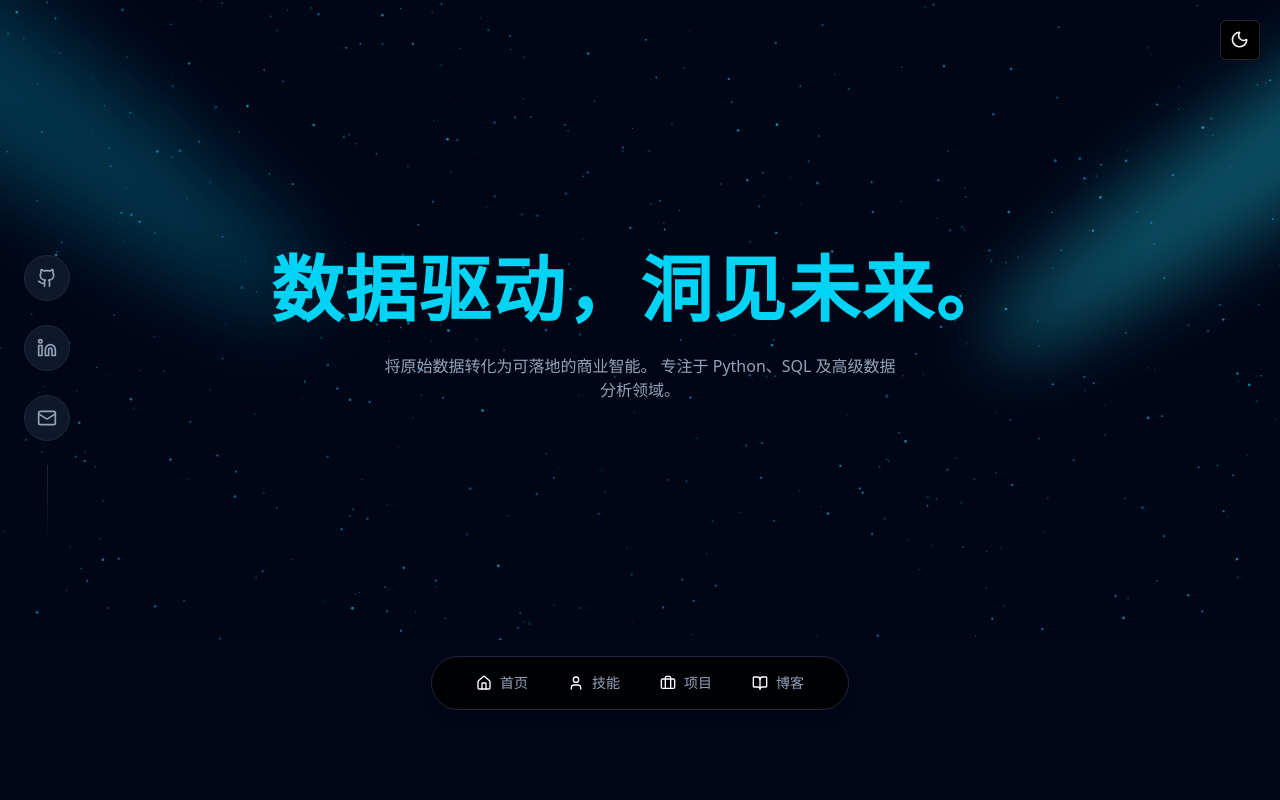
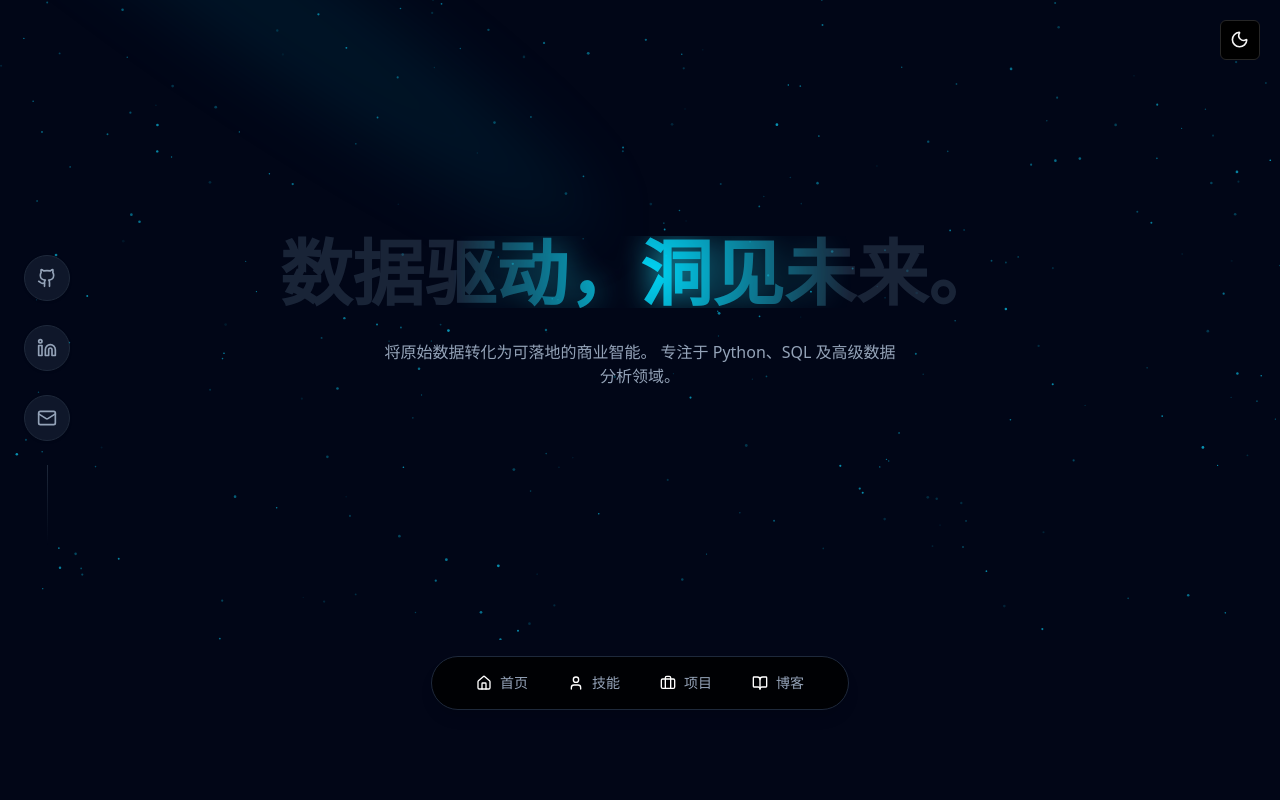
Before and after one commit to 9xxxxxx/9xxxxxx.github.io, a Next.js app: page / in a window 1280 px wide. Shown: the top 800 px of the page. Built offline with nearby package versions, Linux system fonts and the light colour scheme.

Commit message:
feat: Implement spotlight text reveal effect and optimize lighting intensity

```diff
--- a/src/components/Hero.tsx
+++ b/src/components/Hero.tsx
@@ -1,42 +1,66 @@
 "use client";
 import React from "react";
 import { Spotlight } from "@/components/ui/Spotlight";
-import { TextGenerateEffect } from "@/components/ui/text-generate-effect";
 import { SparklesCore } from "@/components/ui/sparkles";
+import { motion } from "framer-motion";
 
 export function Hero() {
   return (
     <div className="h-[40rem] w-full flex md:items-center md:justify-center bg-background dark:bg-slate-950/[0.9] antialiased bg-grid-white/[0.02] relative overflow-hidden">
-      {/* 左侧聚光灯：射向右下（中心） */}
+
+      {/* 1. 氛围背景光 (极度柔和) */}
+      {/* 仅保留一个顶部中央的柔光，作为环境氛围，不抢主体 */}
       <Spotlight
-        className="-top-40 -left-10 md:-left-32 md:-top-20 h-screen"
+        className="-top-40 left-0 md:left-60 md:-top-20 h-[80vh] w-[80vw]"
         fill="#0891b2"
-      />
-      {/* 右侧聚光灯：水平翻转，射向左下（中心） */}
-      <Spotlight
-        className="h-[80vh] w-[50vw] top-10 left-auto right-[-10%] md:right-[-5%] transform scale-x-[-1]"
-        fill="#22d3ee"
+        fillOpacity="0.1" // 极低透明度，仅作氛围
       />
 
-      {/* Sparkles Background */}
-      <div className="w-full absolute inset-0 h-full">
+      {/* Sparkles (降低密度，不抢戏) */}
+      <div className="w-full absolute inset-0 h-full z-0">
         <SparklesCore
           id="tsparticlesfullpage"
           background="transparent"
           minSize={0.6}
           maxSize={1.4}
-          particleDensity={100}
+          particleDensity={50}
           className="w-full h-full"
           particleColor="#0891b2"
         />
       </div>
 
-      <div className="p-4 max-w-7xl mx-auto relative z-10 w-full pt-20 md:pt-0">
-        <TextGenerateEffect
-          words="数据驱动，洞见未来。"
-          className="text-center text-4xl md:text-7xl font-bold text-slate-700 dark:text-cyan-400"
-        />
-        <p className="mt-4 font-normal text-base text-muted-foreground max-w-lg text-center mx-auto">
+      {/* Content */}
+      <div className="p-4 max-w-7xl mx-auto relative z-10 w-full pt-20 md:pt-0 flex flex-col items-center">
+
+        {/* --- 核心特效：光照变色标语 --- */}
+        <div className="relative">
+            {/* 底层：暗淡的文字 (未被照亮) */}
+            <h1 className="text-4xl md:text-7xl font-bold text-center text-slate-300/20 dark:text-slate-700/50">
+              数据驱动，洞见未来。
+            </h1>
+
+            {/* 顶层：高亮的文字 (被照亮) */}
+            {/* 使用 clip-path 或 mask-image 实现光束扫描效果 */}
+            <motion.h1
+              className="absolute inset-0 text-4xl md:text-7xl font-bold text-center text-cyan-500 dark:text-cyan-400 drop-shadow-[0_0_15px_rgba(34,211,238,0.8)]"
+              initial={{
+                maskImage: "radial-gradient(200px circle at 0% 50%, black 0%, transparent 100%)"
+              }}
+              animate={{
+                maskImage: "radial-gradient(200px circle at 100% 50%, black 0%, transparent 100%)"
+              }}
+              transition={{
+                duration: 4,     // 扫描一次需要4秒
+                repeat: Infinity, // 无限循环
+                repeatType: "reverse", // 来回扫描
+                ease: "easeInOut"
+              }}
+            >
+              数据驱动，洞见未来。
+            </motion.h1>
+        </div>
+
+        <p className="mt-8 font-normal text-base text-muted-foreground max-w-lg text-center mx-auto">
           将原始数据转化为可落地的商业智能。
           专注于 Python、SQL 及高级数据分析领域。
         </p>
--- a/src/components/ui/Spotlight.tsx
+++ b/src/components/ui/Spotlight.tsx
@@ -5,9 +5,10 @@ import { cn } from "@/lib/utils";
 type SpotlightProps = {
   className?: string;
   fill?: string;
+  fillOpacity?: number | string;
 };
 
-export const Spotlight = ({ className, fill }: SpotlightProps) => {
+export const Spotlight = ({ className, fill, fillOpacity }: SpotlightProps) => {
   return (
     <svg
       className={cn(
@@ -26,7 +27,7 @@ export const Spotlight = ({ className, fill }: SpotlightProps) => {
           ry="273.501"
           transform="matrix(-0.822377 -0.568943 -0.568943 0.822377 3631.88 2291.09)"
           fill={fill || "white"}
-          fillOpacity="0.35"
+          fillOpacity={fillOpacity || 0.2}
         />
       </g>
       <defs>
```
